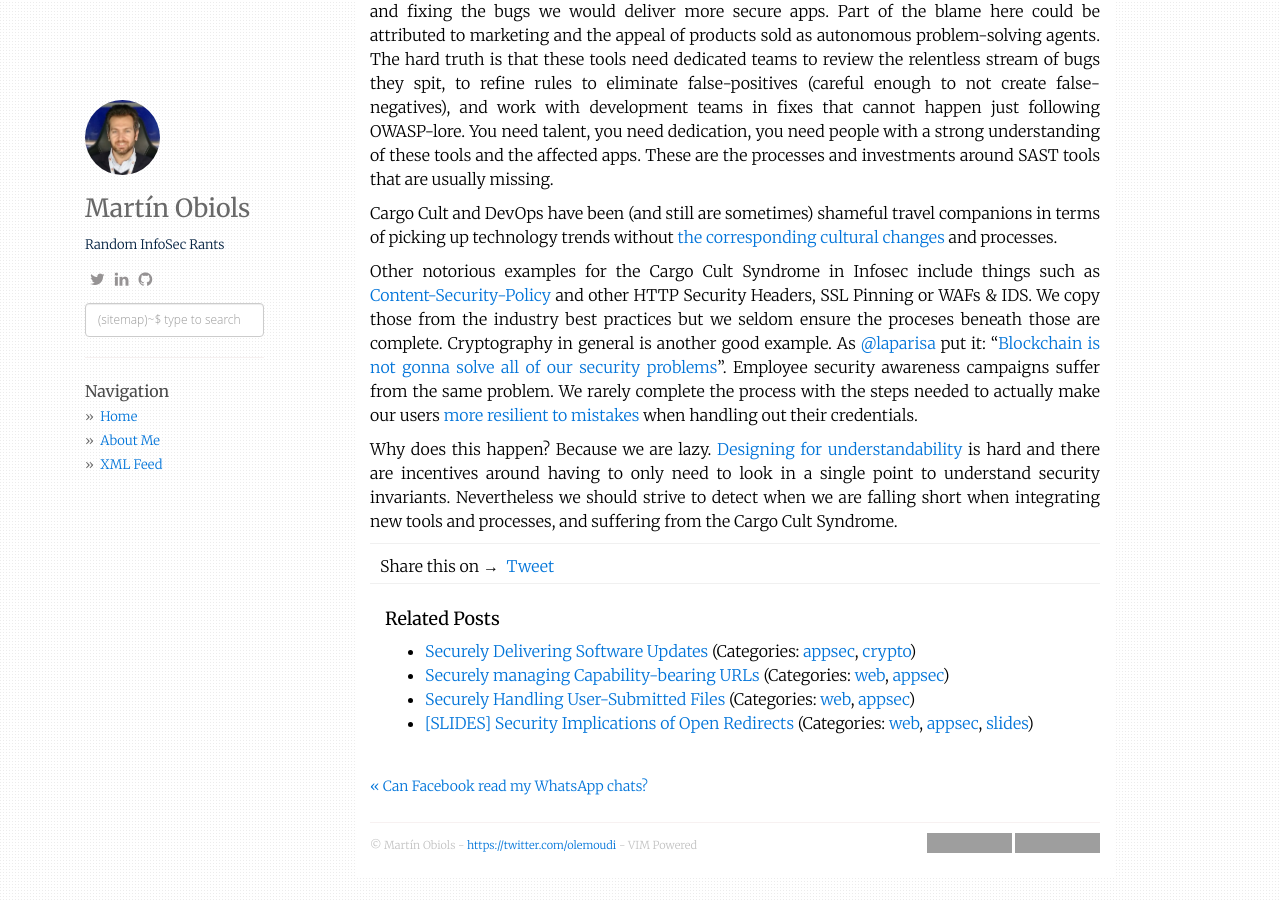
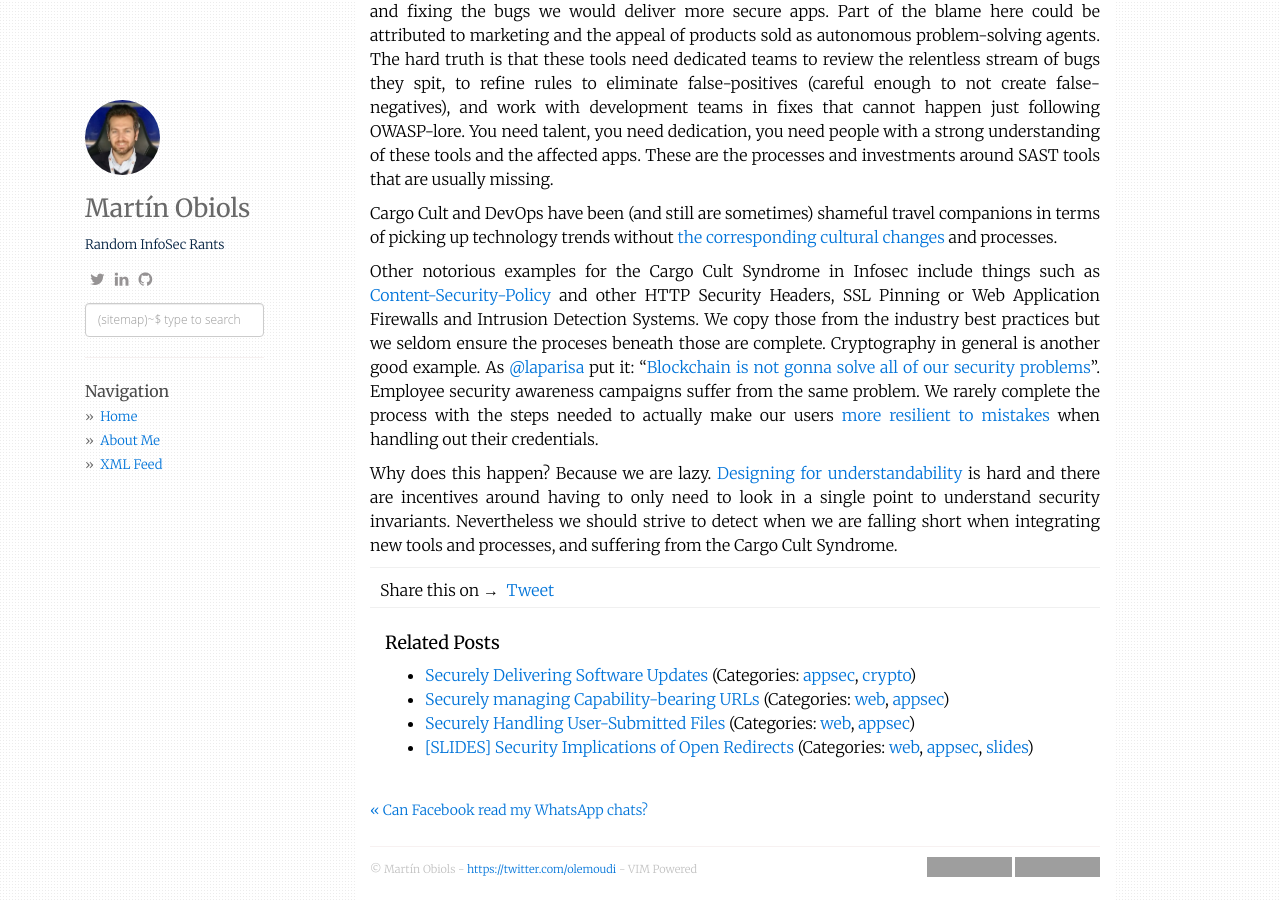
Before and after one commit to olemoudi/olemoudi.github.io, a Jekyll site: the page built from _posts/2020-05-29-infosec-cargo-cult.md, in a window 1280 px wide and 900 px high, scrolled down 1228 px. Built offline with Jekyll 4.4.1, drawn with Linux system fonts in a browser that asks for light colours; nearby versions of some CDN libraries; comment, search, counter and statistics services are not loaded; grey boxes are pictures that could not be loaded.

Commit message:
added cargo cult post

```diff
--- a/_posts/2020-05-29-infosec-cargo-cult.md
+++ b/_posts/2020-05-29-infosec-cargo-cult.md
@@ -30,6 +30,6 @@ Cargo Cult syndrome seems to manifest more frequently in Security Product People
 
 Cargo Cult and DevOps have been (and still are sometimes) shameful travel companions in terms of picking up technology trends without [the corresponding cultural changes](https://www.linkedin.com/pulse/devops-thoughts-senior-leadership-team-andrew-stickland/) and processes.
 
-Other notorious examples for the Cargo Cult Syndrome in Infosec include things such as [Content-Security-Policy](https://youtu.be/9dCvcq7KkxA?t=1279) and other HTTP Security Headers, SSL Pinning or WAFs & IDS. We copy those from the industry best practices but we seldom ensure the proceses beneath those are complete. Cryptography in general is another good example. As [@laparisa](https://twitter.com/laparisa) put it: "[Blockchain is not gonna solve all of our security problems](https://www.youtube.com/watch?v=py2qmGbyhlw&feature=youtu.be&t=1572)". Employee security awareness campaigns suffer from the same problem. We rarely complete the process with the steps needed to actually make our users [more resilient to mistakes](https://www.seancassidy.me/phishing-simulations-considered-harmful.html) when handling out their credentials.
+Other notorious examples for the Cargo Cult Syndrome in Infosec include things such as [Content-Security-Policy](https://youtu.be/9dCvcq7KkxA?t=1279) and other HTTP Security Headers, SSL Pinning or Web Application Firewalls and Intrusion Detection Systems. We copy those from the industry best practices but we seldom ensure the proceses beneath those are complete. Cryptography in general is another good example. As [@laparisa](https://twitter.com/laparisa) put it: "[Blockchain is not gonna solve all of our security problems](https://www.youtube.com/watch?v=py2qmGbyhlw&feature=youtu.be&t=1572)". Employee security awareness campaigns suffer from the same problem. We rarely complete the process with the steps needed to actually make our users [more resilient to mistakes](https://www.seancassidy.me/phishing-simulations-considered-harmful.html) when handling out their credentials.
 
 Why does this happen? Because we are lazy. [Designing for understandability](https://landing.google.com/sre/resources/foundationsandprinciples/srs-book/) is hard and there are incentives around having to only need to look in a single point to understand security invariants. Nevertheless we should strive to detect when we are falling short when integrating new tools and processes, and suffering from the Cargo Cult Syndrome.
```
